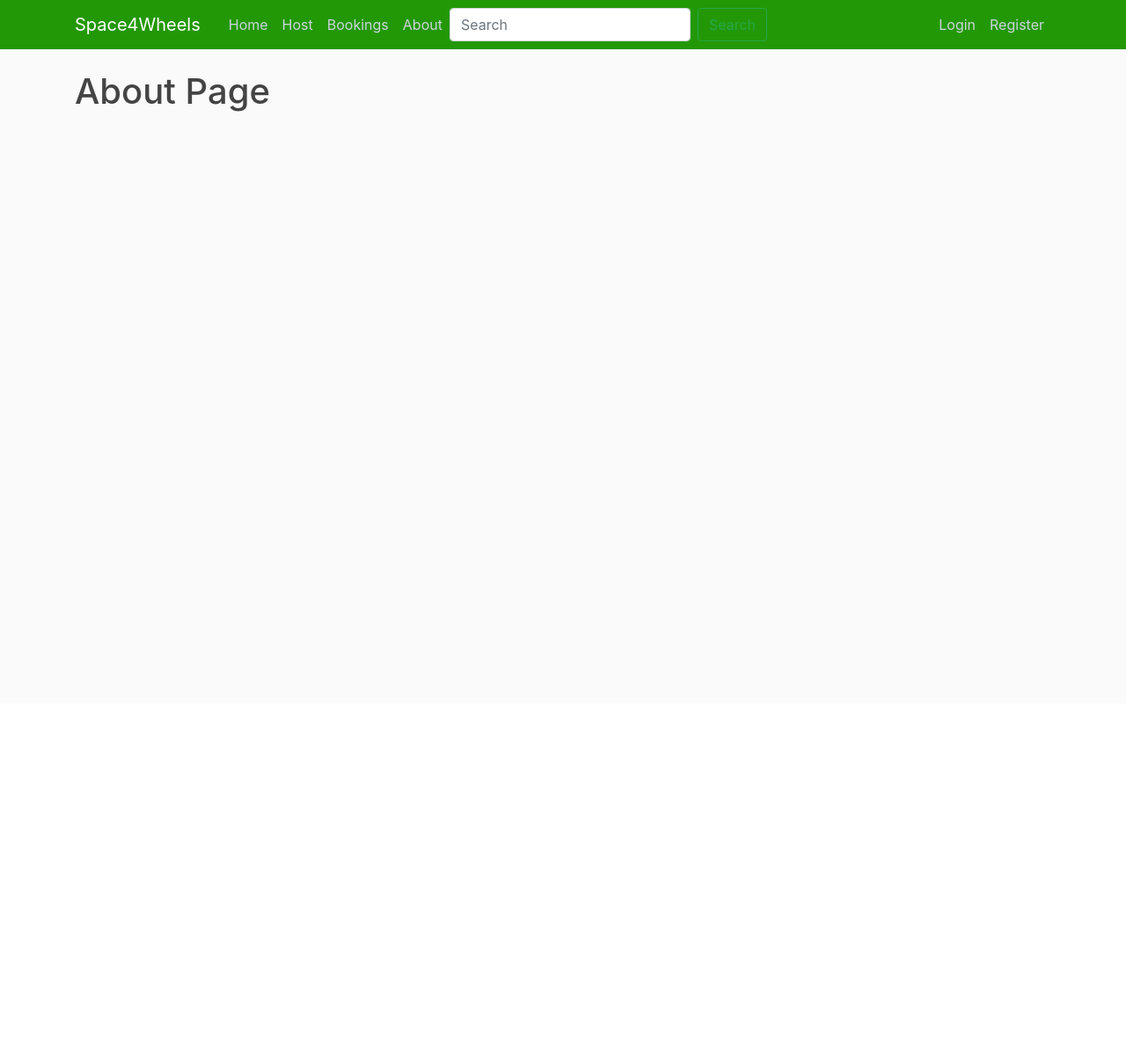
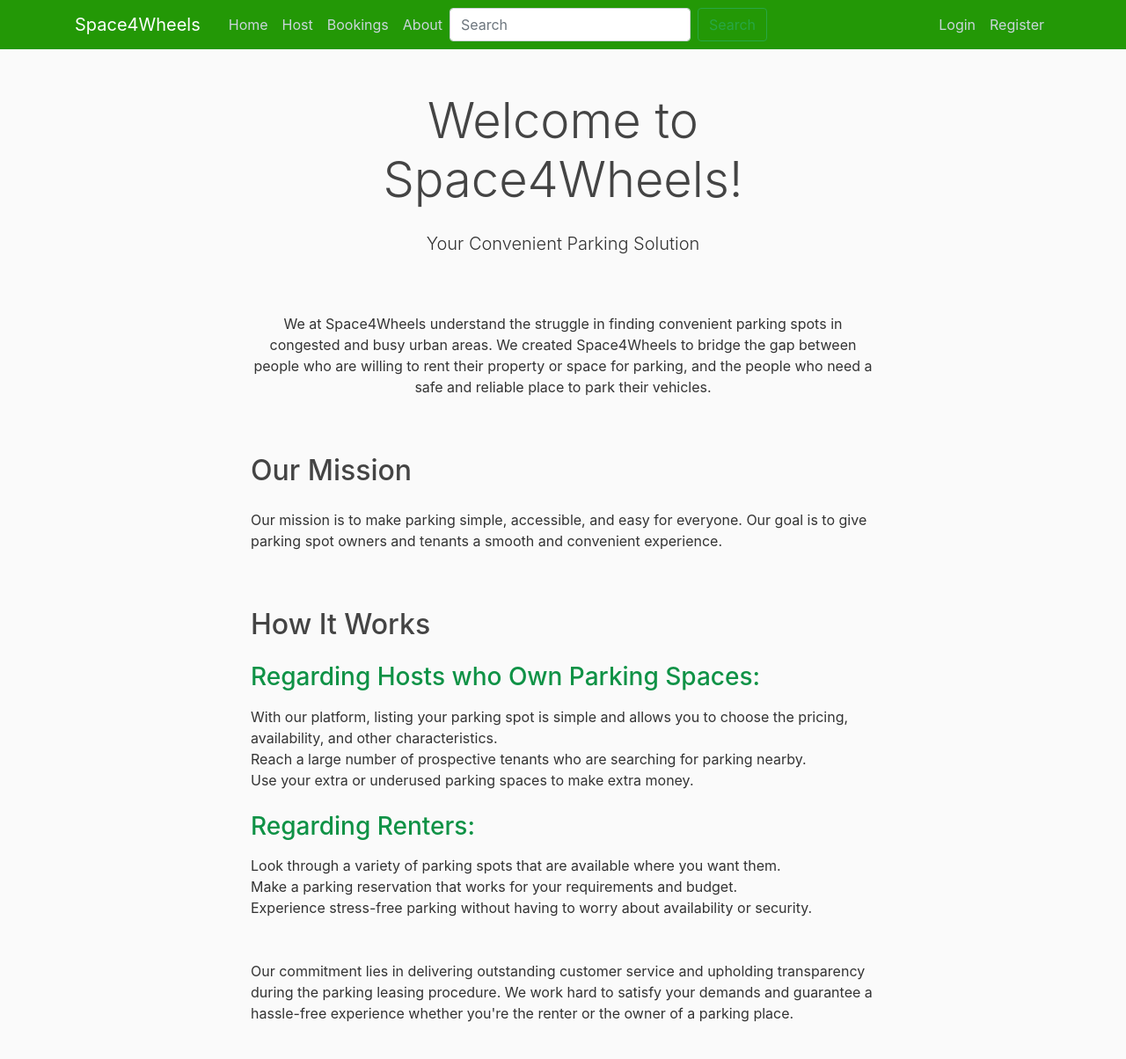
Before and after one commit to dreisnew/Space4Wheels, a Django app: page /about/ in a window 1280 px wide. Shown: the whole page at 88% size. Before the commit the page ends 127 px from the top, so only its background shows below. Run offline with Django 5.2, Linux system fonts and the light colour scheme; some libraries are stand-ins or nearby versions.

Commit message:
add about.html content

```diff
--- a/Space4Wheels/templates/Space4Wheels/about.html
+++ b/Space4Wheels/templates/Space4Wheels/about.html
@@ -1,4 +1,58 @@
 {% extends "Space4Wheels/base.html" %}
 {% block content %}
-    <h1>About Page</h1>
-{% endblock content %}
+<div class="container py-4">
+    <div class="row">
+        <div class="col-lg-8 mx-auto text-center">
+            <h1 class="display-4 mb-4">Welcome to Space4Wheels!</h1>
+            <p class="lead">Your Convenient Parking Solution</p>
+        </div>
+    </div>
+
+    <div class="row mt-5">
+        <div class="col-lg-8 mx-auto">
+            <p class="text-center">
+                We at Space4Wheels understand the struggle in finding convenient parking spots in congested and busy urban areas. We created Space4Wheels to bridge the gap between people who are willing to rent their property or space for parking, and the people who need a safe and reliable place to park their vehicles.
+            </p>
+        </div>
+    </div>
+
+    <div class="row mt-5">
+        <div class="col-lg-8 mx-auto">
+            <h2 class="mb-4">Our Mission</h2>
+            <p>
+                Our mission is to make parking simple, accessible, and easy for everyone. Our goal is to give parking spot owners and tenants a smooth and convenient experience.
+            </p>
+        </div>
+    </div>
+
+    <div class="row mt-5">
+        <div class="col-lg-8 mx-auto">
+            <h2 class="mb-4">How It Works</h2>
+            <div class="mb-4">
+                <h3 class="mb-3" style="color: #0f9246;">Regarding Hosts who Own Parking Spaces:</h3>
+                <ul class="list-unstyled">
+                    <li>With our platform, listing your parking spot is simple and allows you to choose the pricing, availability, and other characteristics.</li>
+                    <li>Reach a large number of prospective tenants who are searching for parking nearby.</li>
+                    <li>Use your extra or underused parking spaces to make extra money.</li>
+                </ul>
+            </div>
+            <div>
+                <h3 class="mb-3" style="color: #0f9246;">Regarding Renters:</h3>
+                <ul class="list-unstyled">
+                    <li>Look through a variety of parking spots that are available where you want them.</li>
+                    <li>Make a parking reservation that works for your requirements and budget.</li>
+                    <li>Experience stress-free parking without having to worry about availability or security.</li>
+                </ul>
+            </div>
+        </div>
+    </div>
+
+    <div class="row mt-5">
+        <div class="col-lg-8 mx-auto">
+            <p>
+                Our commitment lies in delivering outstanding customer service and upholding transparency during the parking leasing procedure. We work hard to satisfy your demands and guarantee a hassle-free experience whether you're the renter or the owner of a parking place.
+            </p>
+        </div>
+    </div>
+</div>
+{% endblock %}
```
